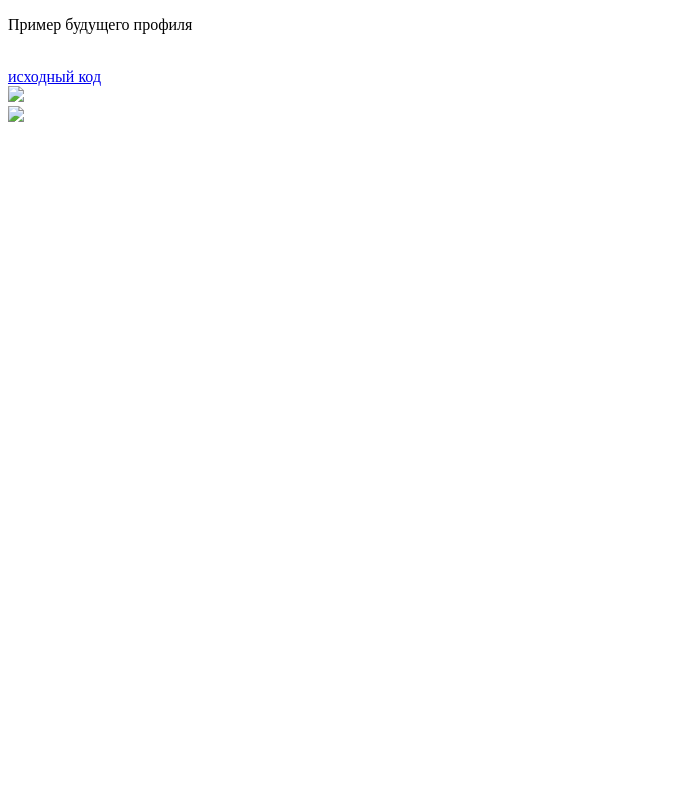
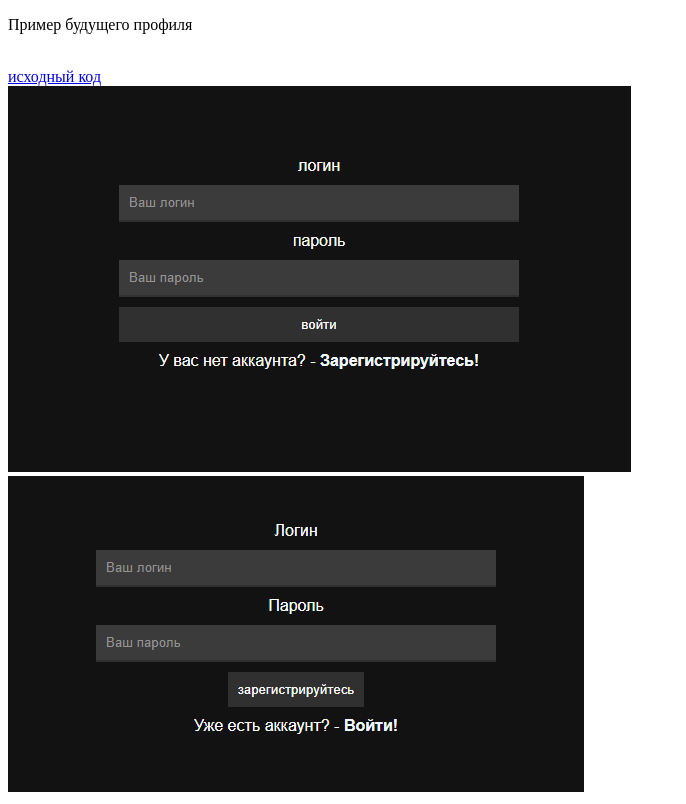
Before and after one commit to nefabio/leha, a plain HTML site: page auth.html in a window 1280 px wide. Shown: the whole page, without its empty margins (0-686 px from the left). Drawn offline with Linux system fonts and the light colour scheme.

Commit message:
Update auth.html

```diff
--- a/auth.html
+++ b/auth.html
@@ -3,9 +3,9 @@
 <head>
     <meta charset="UTF-8">
     <meta http-equiv="X-UA-Compatible" content="IE=edge">
-    <meta name="viewport" content="width=device-width, initial-scale=1.0"><link rel="icon" href="assets/img/groznij.jpg">
+    <meta name="viewport" content="width=device-width, initial-scale=1.0"><link rel="icon" href="groznij.jpg">
     <title>Профиль</title>
     <p>Пример будущего профиля</p><br>
     <a href="auth.txt">исходный код</a><br>
-    <img src="assets/img/1.png"><br>
-    <img src="assets/img/2.png">
+    <img src="1.png"><br>
+    <img src="2.png">
```
